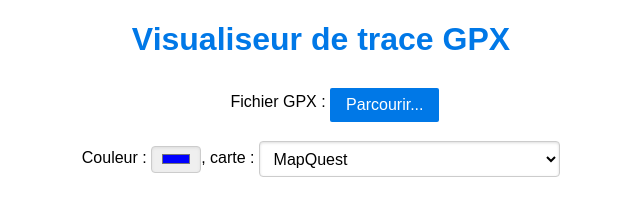
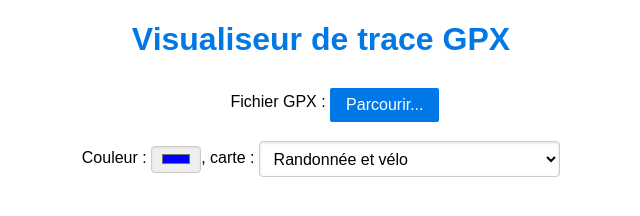
Before and after one commit to Misaflo/gpx-viewer, a plain HTML site: page index.html in a window 1280 px wide. Shown: the full height of the page, 319-959 px from the left. Drawn offline with Linux system fonts and the light colour scheme.

Commit message:
add new maps

```diff
--- a/index.html
+++ b/index.html
@@ -48,10 +48,14 @@
           <label for="track-color">Couleur :</label>
           <input id="track-color" type="color" value="#0000FF">,
 
+          <!-- See http://wiki.openstreetmap.org/wiki/Tiles -->
           <label for="map-layer">carte :</label>
           <select id="map-layer">
-            <option value="http://otile1.mqcdn.com/tiles/1.0.0/map/{z}/{x}/{y}.jpg">MapQuest</option>
+            <option value="http://toolserver.org/tiles/hikebike/{z}/{x}/{y}.png">Randonnée et vélo</option>
             <option value="http://a.tile.thunderforest.com/landscape/{z}/{x}/{y}.png">Paysage (Thunderforest Landscape)</option>
+            <option value="http://b.tile.thunderforest.com/outdoors/{z}/{x}/{y}.png">Plein air (Thunderforest Outdoors)</option>
+            <option value="http://b.tile.openstreetmap.fr/osmfr/{z}/{x}/{y}.png">OpenStreetMap France</option>
+            <option value="http://maps.wikimedia.org/osm-intl/{z}/{x}/{y}.png">Wikipedia</option>
             <option value="http://c.tile.stamen.com/watercolor/{z}/{x}/{y}.jpg">Aquarelle (Stamen Watercolor)</option>
           </select>
         </p>
```
